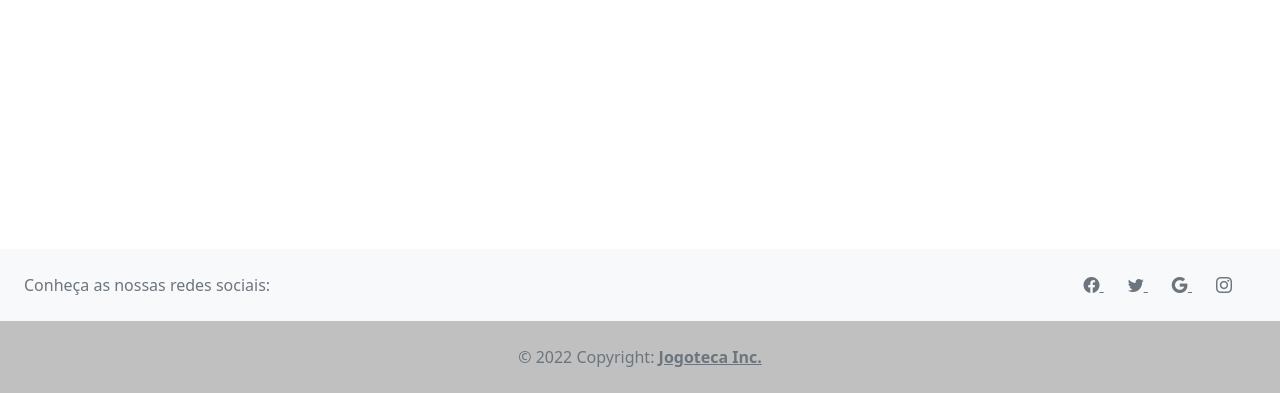
After one commit to kainunes/jogoteca, a Flask app: template templates/base.html in a window 1280 px wide. The commit adds this page. Shown: the part 407-800 px from the top of the page. Run offline with Flask 2, Linux system fonts and the light colour scheme; the template is opened without the code that fills it, so the values that code supplies are empty; some libraries are stand-ins or nearby versions.

Commit message:
rodapé e banner

```diff
--- a/main.py
+++ b/main.py
@@ -0,0 +1,36 @@
+from flask import Flask, render_template, request
+
+class Jogo:
+    def __init__(self, nome, categoria, console):
+        self.nome = nome
+        self.categoria = categoria
+        self.console = console
+
+jogo1 = Jogo('God of War', 'Ação', 'Playstation')
+jogo2 = Jogo('CS:GO', 'Tiro', 'Computador')
+jogo3 = Jogo('Minecraft', 'Construção', 'Computador')
+
+lista = [jogo1, jogo2, jogo3]
+
+app = Flask(__name__)
+
+@app.route('/')
+def ola():
+    return render_template('lista.html', titulo='Meus Jogos', jogos=lista)
+@app.route('/novo')
+def novo():
+    return render_template('novo.html', titulo='Meus Jogos')
+@app.route('/criar')
+def criar():
+  nome = request.form['nome']
+  categoria = request.form['categoria']
+  console = request.form['console']
+  jogo = Jogo(nome, categoria, console)
+  lista.append(jogo)
+  return render_template('lista.html' , titulo='Jogos' , jogos=lista)
+
+# Esse código é para quando for rodar no Replit
+app.run(host='0.0.0.0', debug=True)
+
+# Esse código é para quando for rodar em sua máquina
+# app.run(debug=True)
--- a/pyproject.toml
+++ b/pyproject.toml
@@ -8,6 +8,7 @@ authors = ["Your Name <you@example.com>"]
 python = ">=3.8.0,<3.9"
 numpy = "^1.22.2"
 replit = "^3.2.4"
+Flask = "^2.2.2"
 
 [tool.poetry.dev-dependencies]
 
--- /dev/null
+++ b/templates/base.html
@@ -0,0 +1,48 @@
+<!DOCTYPE html>
+<html lang="en">
+<head>
+  <meta charset="UTF-8">
+  <meta http-equiv="X-UA-Compatible" content="IE=edge">
+  <meta name="viewport" content="width=device-width, initial-scale=1.0">
+  <title>{% block titulo %}{% endblock %} : Jogoteca </title>
+  <link href="https://cdn.jsdelivr.net/npm/bootstrap@5.2.0/dist/css/bootstrap.min.css" rel="stylesheet" integrity="sha384-gH2yIJqKdNHPEq0n4Mqa/HGKIhSkIHeL5AyhkYV8i59U5AR6csBvApHHNl/vI1Bx" crossorigin="anonymous">
+  <link rel="stylesheet" href="https://cdn.jsdelivr.net/npm/bootstrap-icons@1.9.1/font/bootstrap-icons.css">
+  <link rel="stylesheet" href="{{ url_for('static', filename='estilo.css') }}">
+</head>
+<body class="d-flex flex-column min-vh-100">
+  <header class="page-header">
+    <div class="cabecalho">
+      <img src="{{ url_for('static', filename='pequi.png') }}"
+          class="rounded">
+      <h1 class="display-2">Jogoteca </h1>
+    </div>
+  </header>
+  <main>
+    {% block conteudo %}
+    {% endblock %}
+  </main>
+  <footer class="mt-auto bg-light text-muted">
+    <section class="p-4 d-flex justify-content-center justify-content-between">
+      <div class="me-5">
+        <span>Conheça as nossas redes sociais:</span>
+      </div>
+      <div>
+      <a href="" class="me-4 text-reset">
+         <i class="bi bi-facebook"></i>
+      </a>
+      <a href="" class="me-4 text-reset">
+         <i class="bi bi-twitter"></i>
+      </a>
+      <a href="" class="me-4 text-reset">
+         <i class="bi bi-google"></i>
+      </a>
+      <a href="" class="me-4 text-reset">
+        <i class="bi bi-instagram"></i>
+      </a>
+    </div>
+    </section>
+    <div class="text-center p-4" style="background-color: rgba(192, 192, 192);">
+      © 2022 Copyright:
+    <a class="text-reset fw-bold" href="#">Jogoteca Inc.</a>
+
+    </div>
```
Also changed, not shown: jogoteca.py (deleted, +0 -36 lines), templates/lista.html (+4 -12 lines), 1 other file.
